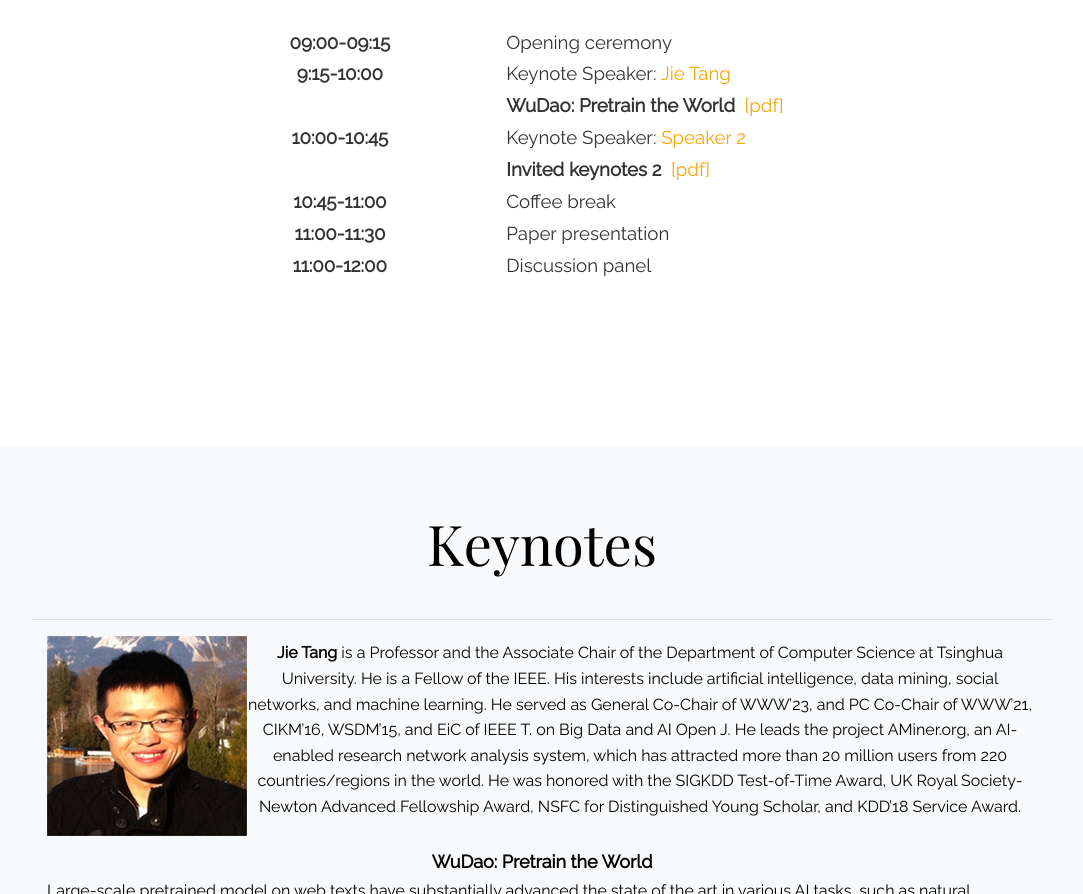
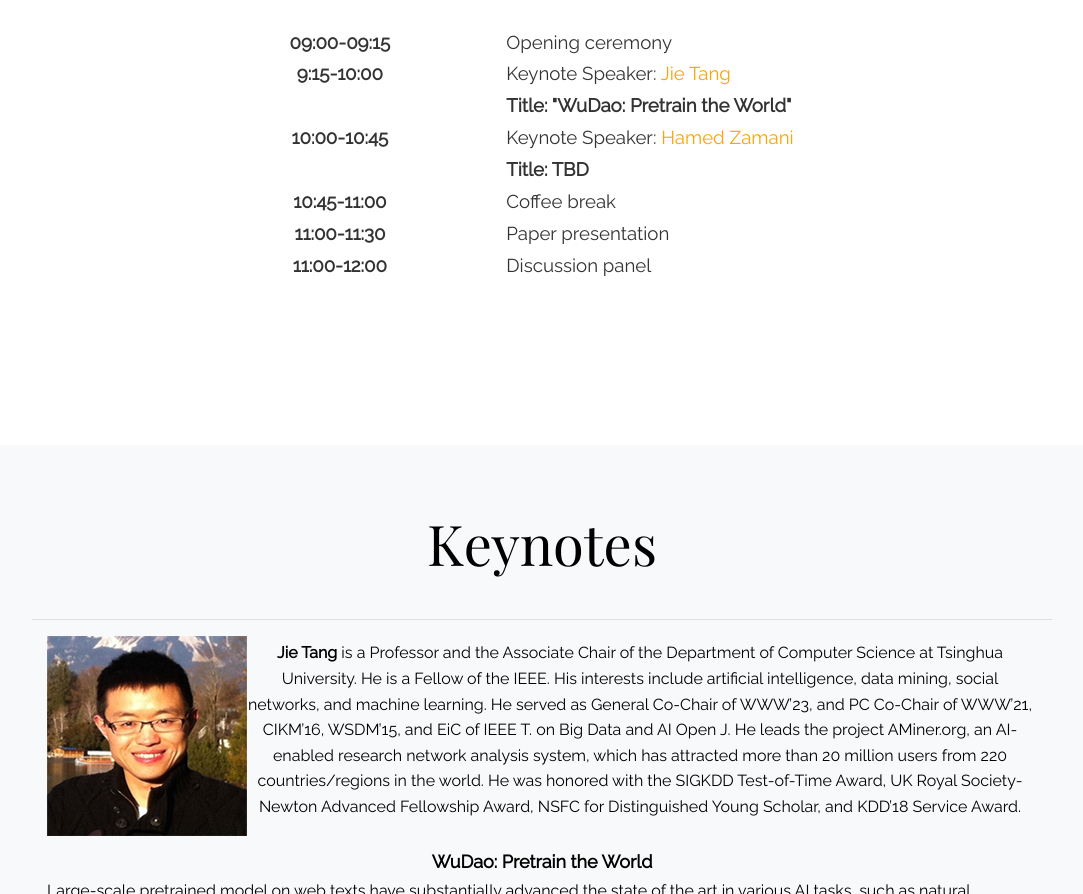
Before and after one commit to plm4ir/plm4ir.github.io, a plain HTML site: page index.html in a window 1280 px wide. Shown: the part 1427-2321 px from the top of the page, without its empty margins (98-1181 px from the left). Drawn offline with nearby package versions, Linux system fonts and the light colour scheme; a web font is replaced by a local one.

Commit message:
update tangjie info

```diff
--- a/index.html
+++ b/index.html
@@ -101,25 +101,25 @@
                     <tr>
                       <td style="font-size:14pt; color:#333"><b>9:15-10:00</b></td>
                       <td style="font-size:14pt; color:#333" align="left">Keynote Speaker:
-                      	<a href="https://staff.fnwi.uva.nl/m.derijke/bio/"> Jie Tang</a>
+                      	<a href="http://keg.cs.tsinghua.edu.cn/jietang/"> Jie Tang</a>
                       </td>
                     </tr>
                     <tr>
                       <td style="font-size:14pt; color:#333">&nbsp;</td>
                       <td style="font-size:14pt; color:#333" align="left">
-                      	<b>WuDao: Pretrain the World</b>&nbsp;
-                      	<a href="./slides/01-MaartenRijke.pdf">[pdf]</a>
+                      	<b>Title: "WuDao: Pretrain the World"</b>&nbsp;
+                      	<!-- a href="./slides/01-MaartenRijke.pdf">[pdf]</a -->
                       </td>
                     </tr>
                     <tr>
                       <td style="font-size:14pt; color:#333"><b>10:00-10:45</b></td>
-                      <td style="font-size:14pt; color:#333" align="left">Keynote Speaker: <a href="http://www.ruiyan.me/">Speaker 2</a></td>
+                      <td style="font-size:14pt; color:#333" align="left">Keynote Speaker: <a href="https://www.cics.umass.edu/people/zamani-hamed">Hamed Zamani</a></td>
                     </tr>
                     <tr>
                       <td style="font-size:14pt; color:#333">&nbsp;</td>
                       <td style="font-size:14pt; color:#333" align="left">
-                        <b>Invited keynotes 2</b>
-                        &nbsp;<a href="./slides/02-YanRui.pdf">[pdf]</a>
+                        <b>Title: TBD</b>
+                        &nbsp;<!-- a href="./slides/02-YanRui.pdf">[pdf]</a -->
                       </td>
                     </tr>
                     <tr>
@@ -129,7 +129,6 @@
                     <tr>
                       <td style="font-size:14pt; color:#333"><b>11:00-11:30</b></td>
                       <td style="font-size:14pt; color:#333" align="left">Paper presentation
-                        <!-- <a href="http://www.hangli-hl.com/index.html">Hang Li</a> -->
                     </tr>
                     <tr>
                       <td style="font-size:14pt; color:#333"><b>11:00-12:00</b></td>
```
